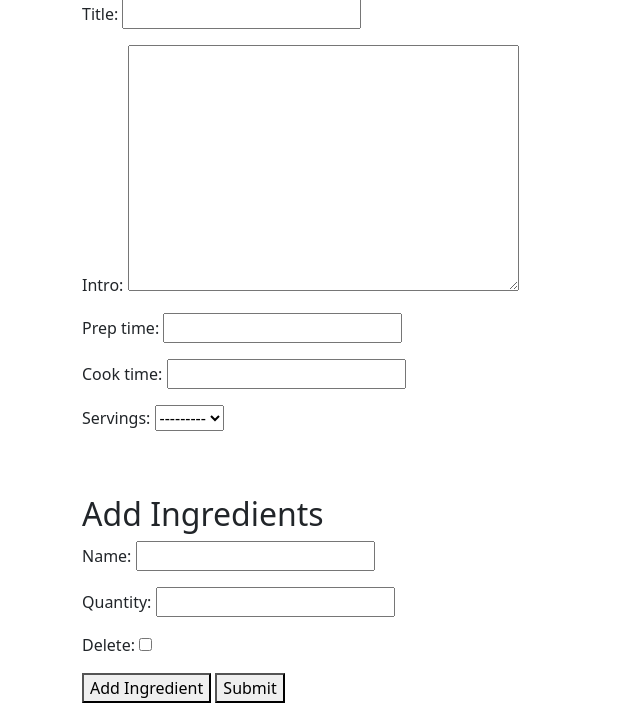
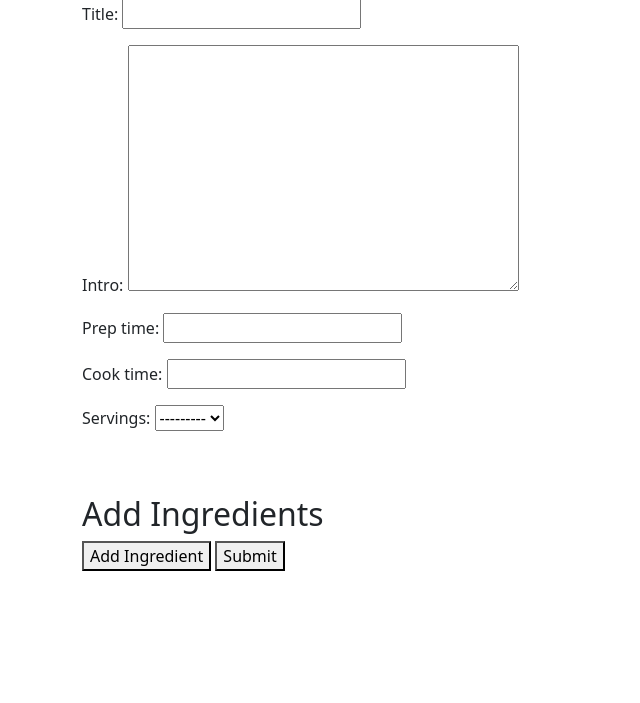
Before and after one commit to uva-cs3240-s22/group-project-a-08, a Django app: page /recipes/create/ in a window 1280 px wide. Shown: the part 113-816 px from the top of the page, without its empty margins (0-640 px from the left). After the commit the page ends 684 px from the top, so only its background shows below. Run offline with Django 3.2, Linux system fonts and the light colour scheme; some libraries are stand-ins or nearby versions.

Commit message:
Fixed 1st ingredient not saving

```diff
--- a/recipes/templates/create_recipe.html
+++ b/recipes/templates/create_recipe.html
@@ -1,7 +1,15 @@
 <!DOCTYPE html>
 <html lang="en">
 
-    <head>
+{% block content %}
+    <style>
+        .hidden {
+            display: none
+        }
+    </style>
+{% endblock %}
+
+<head>
         {# Load the tag library #}
         {% load bootstrap5 %}
 
@@ -57,6 +65,7 @@
                     {{ form.as_p }}
                     <br>
                     <br>
+
                     <h2>Add Ingredients</h2>
                     {{ formset.management_form }}
                     <div id="ingredient-form">
@@ -67,13 +76,15 @@
                     {% endfor %}
                     </div>
 
-                    <div id="empty-form" class="">{{ formset.empty_form.as_p }}</div>
+                    <div id="empty-form" class="hidden">{{ formset.empty_form.as_p }}</div>
                     <button id="add-ingredient" type="button">Add Ingredient</button>
+
 
                     <button type="submit">Submit</button>
                 </form>
                     </div>
 
+                <!--Source for javascript: https://www.youtube.com/watch?v=s3T-w2jhDHE-->
                     <script>
                         const addIngr = document.getElementById("add-ingredient")
                         const totalNewForms = document.getElementById("id_ingredients-TOTAL_FORMS")
```
